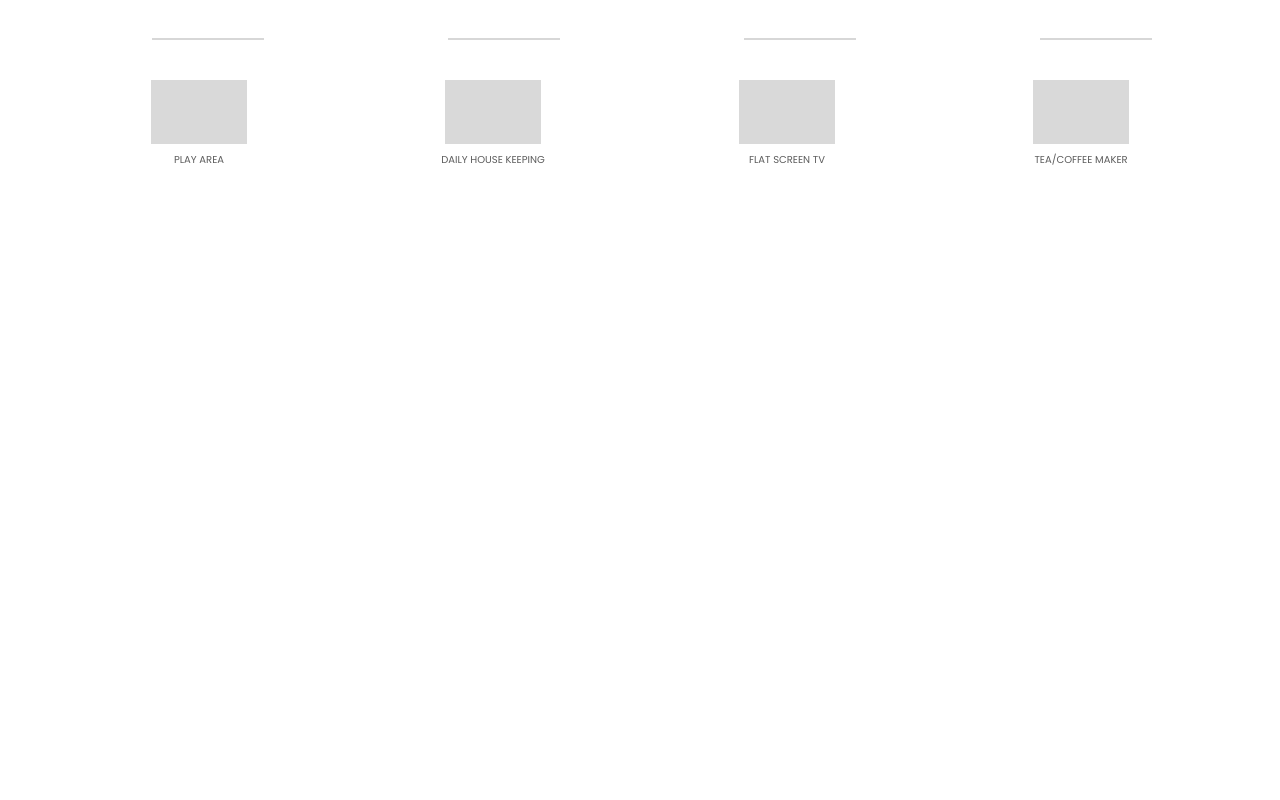
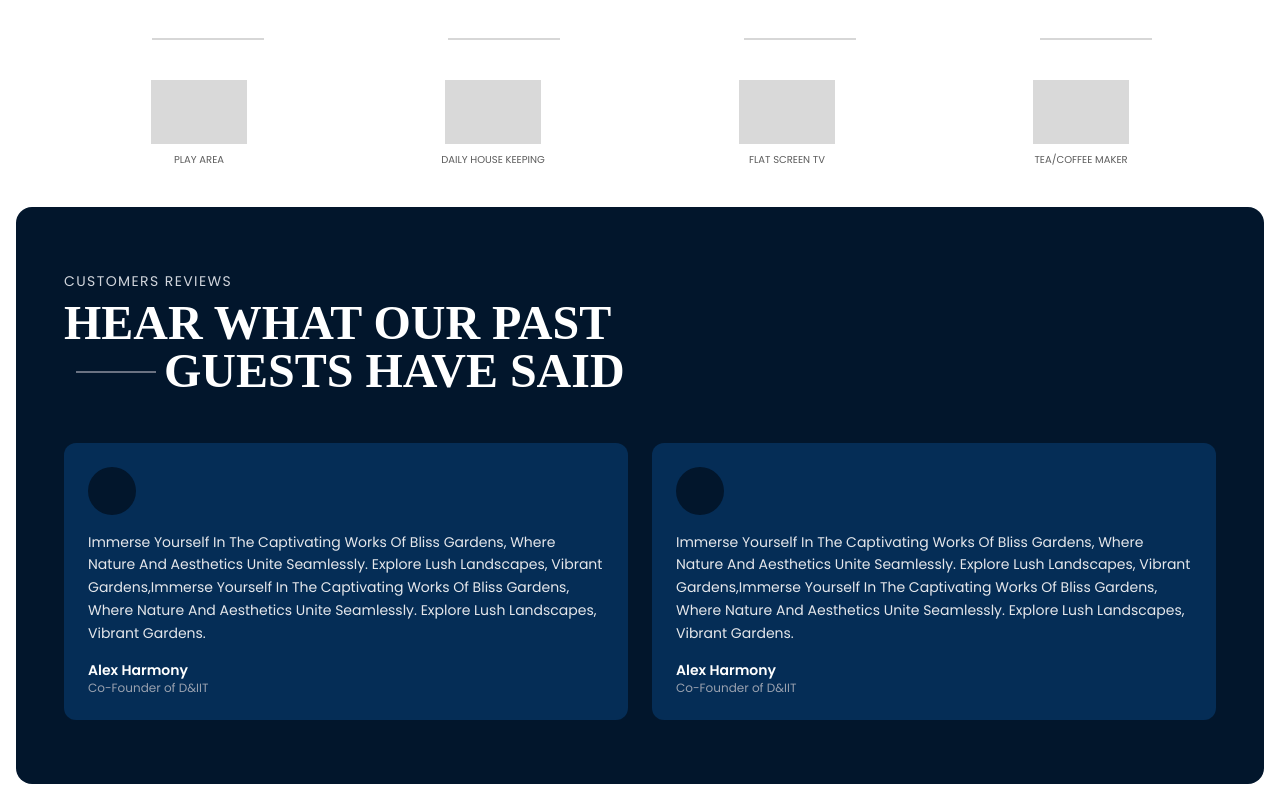
Before and after one commit to NAVIN0507/hotel, a Next.js app: page / in a window 1280 px wide. Shown: the part 4444-5244 px from the top of the page. Before the commit the page ends 4627 px from the top, so only its background shows below. Built offline with nearby package versions, Linux system fonts and the light colour scheme; a web font is replaced by a local one.

Commit message:
Added testmonials section

```diff
--- a/app/globals.css
+++ b/app/globals.css
@@ -79,7 +79,7 @@
      gap: 0.5rem;
  }
  @theme inline {
-  --animate-scroll: scroll var(--animation-duration, 40s) var(--animation-direction, forwards) linear infinite;
+  --animate-scroll: scroll var(--animation-duration, 2000s) var(--animation-direction, forwards) linear infinite;
 
   @keyframes scroll {
     to {
--- a/app/page.tsx
+++ b/app/page.tsx
@@ -4,6 +4,7 @@ import AboutUsSection from "../components/Home/Aboutus";
 import SpecialSection from "@/components/Home/FeatureSectio";
 import BentoGrid from "@/components/Home/BentoGrid";
 import Amunities from "@/components/Home/Amunities";
+import Testimonials from "@/components/Home/Testimonials";
 
 
 
@@ -15,6 +16,7 @@ export default function Home() {
 <AboutUsSection/>
 <BentoGrid/>
 <Amunities/>
+<Testimonials/>
   </main>
   );
 }
--- /dev/null
+++ b/components/Home/Testimonials.tsx
@@ -0,0 +1,52 @@
+import React from 'react';
+
+const testimonials = [
+  {
+    name: 'Alex Harmony',
+    title: 'Co-Founder of D&IIT',
+    content:
+      'Immerse Yourself In The Captivating Works Of Bliss Gardens, Where Nature And Aesthetics Unite Seamlessly. Explore Lush Landscapes, Vibrant Gardens,Immerse Yourself In The Captivating Works Of Bliss Gardens, Where Nature And Aesthetics Unite Seamlessly. Explore Lush Landscapes, Vibrant Gardens.',
+  },
+  {
+    name: 'Alex Harmony',
+    title: 'Co-Founder of D&IIT',
+    content:
+      'Immerse Yourself In The Captivating Works Of Bliss Gardens, Where Nature And Aesthetics Unite Seamlessly. Explore Lush Landscapes, Vibrant Gardens,Immerse Yourself In The Captivating Works Of Bliss Gardens, Where Nature And Aesthetics Unite Seamlessly. Explore Lush Landscapes, Vibrant Gardens.',
+  },
+];
+
+export default function TestimonialsSection() {
+  return (
+    <section className="bg-[#02162c] text-white py-16 px-4 rounded-2xl">
+      <div className="max-w-6xl mx-auto">
+        <p className="text-sm uppercase tracking-widest text-gray-300">Customers Reviews</p>
+        <h2 className="text-4xl md:text-5xl uppercase font-semibold mt-2 font-mono">
+          Hear What Our Past <br className="hidden md:block" />
+          <span className="ml-10 flex"><div className="w-20 mt-6 mr-2 -ml-7 hidden lg:block h-0 border border-gray-500" />Guests Have Said</span>
+        </h2>
+
+        <div className="mt-12 grid grid-cols-1 md:grid-cols-2 gap-6">
+          {testimonials.map((testimonial, index) => (
+            <div
+              key={index}
+              className="bg-[#052d56] p-6 rounded-xl min-h-[250px] flex flex-col justify-between"
+            >
+              <div className="flex items-center mb-4">
+                <div className="w-12 h-12 bg-[#02162c] rounded-full mr-4" />
+              </div>
+              <p className="text-sm leading-relaxed text-gray-200">
+                {testimonial.content}
+              </p>
+              <div className="mt-4">
+                <p className="font-semibold text-white text-sm">
+                  {testimonial.name}
+                </p>
+                <p className="text-xs text-gray-400">{testimonial.title}</p>
+              </div>
+            </div>
+          ))}
+        </div>
+      </div>
+    </section>
+  );
+}
--- /dev/null
+++ b/components/ui/testimonials-card.tsx
@@ -0,0 +1,27 @@
+import React from 'react';
+
+const activities = [
+  'JEEP SAFARI', 'TRUCKING', 'CAMPING', 'RAFTING',
+  'PARAGLIDING', 'HIKING', 'CYCLING', 'BIRD WATCHING',
+];
+
+const InfiniteScrollCards = () => {
+  const repeatedActivities = [...activities, ...activities]; // For looping
+
+  return (
+    <div className="overflow-hidden whitespace-nowrap">
+      <div className="inline-block animate-scroll">
+        {repeatedActivities.map((item, index) => (
+          <span
+            key={index}
+            className="inline-block bg-gray-100 text-gray-800 rounded-full px-4 py-2 mx-2 text-sm font-medium shadow-md"
+          >
+            {item}
+          </span>
+        ))}
+      </div>
+    </div>
+  );
+};
+
+export default InfiniteScrollCards;
```
